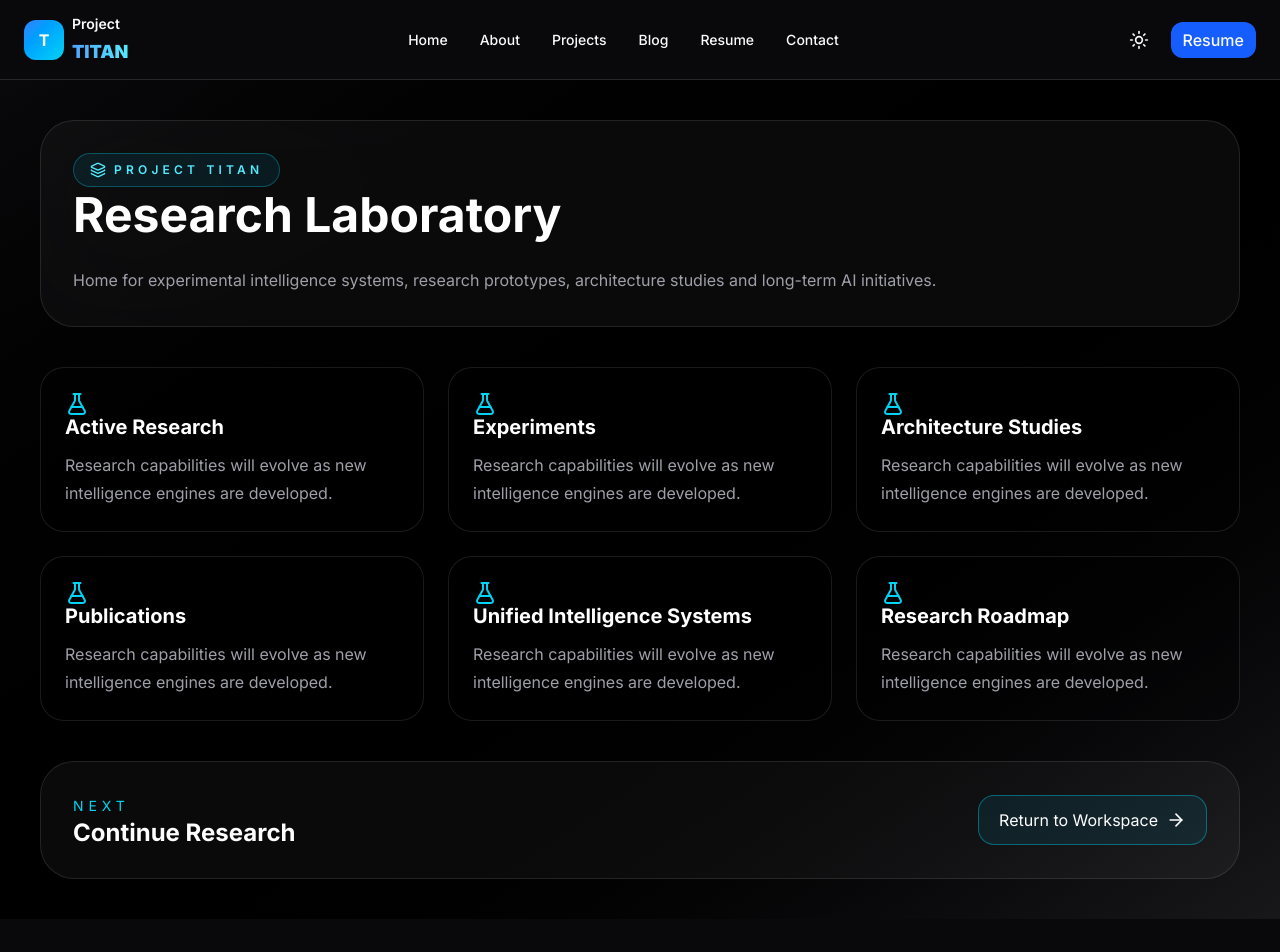
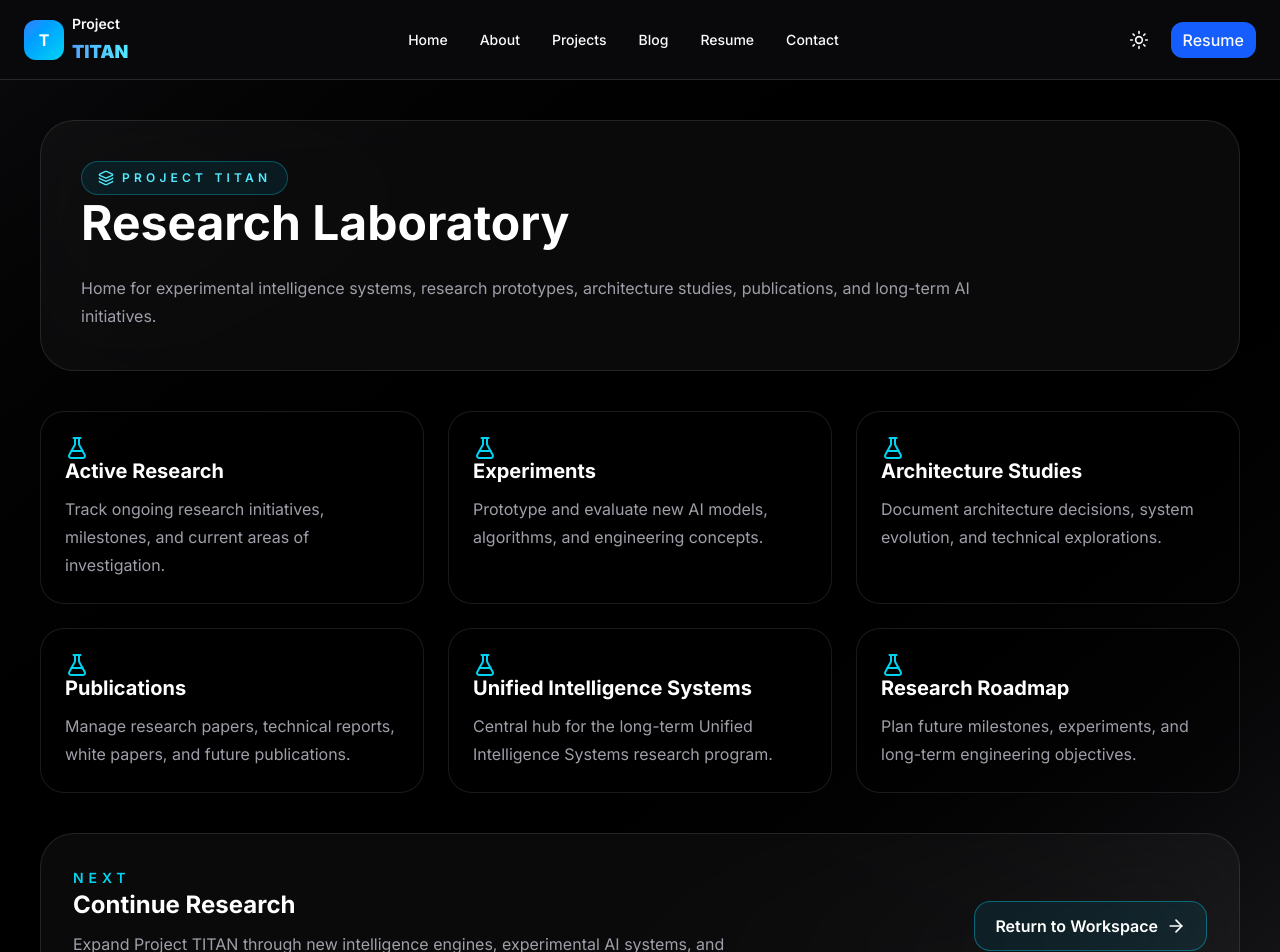
Before and after one commit to Harikrushnareddyvangala/project-titan, a Next.js app in the folder apps/web/: page /workspace/research in a window 1280 px wide. Shown: the top 952 px of the page. Before the commit the page ends 919 px from the top, so only its background shows below. Built offline with nearby package versions, Linux system fonts and the light colour scheme.

Commit message:
Commit 0196&0197-feat(workspace): enhance research workspace

```diff
--- a/apps/web/src/components/workspace/research/ResearchWorkspace.tsx
+++ b/apps/web/src/components/workspace/research/ResearchWorkspace.tsx
@@ -1,19 +1,46 @@
 "use client";
 
 import Link from "next/link";
-import {
-  ArrowRight,
-  FlaskConical,
-  Layers3,
-} from "lucide-react";
+import { ArrowRight, FlaskConical, Layers3 } from "lucide-react";
+
+const researchModules = [
+  {
+    title: "Active Research",
+    description:
+      "Track ongoing research initiatives, milestones, and current areas of investigation.",
+  },
+  {
+    title: "Experiments",
+    description:
+      "Prototype and evaluate new AI models, algorithms, and engineering concepts.",
+  },
+  {
+    title: "Architecture Studies",
+    description:
+      "Document architecture decisions, system evolution, and technical explorations.",
+  },
+  {
+    title: "Publications",
+    description:
+      "Manage research papers, technical reports, white papers, and future publications.",
+  },
+  {
+    title: "Unified Intelligence Systems",
+    description:
+      "Central hub for the long-term Unified Intelligence Systems research program.",
+  },
+  {
+    title: "Research Roadmap",
+    description:
+      "Plan future milestones, experiments, and long-term engineering objectives.",
+  },
+];
 
 export function ResearchWorkspace() {
   return (
     <main className="min-h-screen bg-gradient-to-br from-zinc-950 via-black to-zinc-900 text-white">
       <div className="mx-auto max-w-7xl px-6 py-10 md:px-10">
-
-        <section className="rounded-[34px] border border-white/10 bg-white/[0.04] p-8 backdrop-blur-3xl">
-
+        <section className="rounded-[34px] border border-white/10 bg-white/[0.04] p-8 backdrop-blur-3xl md:p-10">
           <div className="inline-flex items-center rounded-full border border-cyan-400/30 bg-cyan-500/10 px-4 py-2">
             <Layers3 className="mr-2 h-4 w-4 text-cyan-300" />
             <span className="text-xs font-semibold uppercase tracking-[0.35em] text-cyan-300">
@@ -27,66 +54,83 @@ export function ResearchWorkspace() {
 
           <p className="mt-6 max-w-4xl text-zinc-400 leading-8">
             Home for experimental intelligence systems, research prototypes,
-            architecture studies and long-term AI initiatives.
+            architecture studies, publications, and long-term AI initiatives.
           </p>
-
         </section>
 
         <section className="mt-10 grid gap-6 md:grid-cols-2 xl:grid-cols-3">
-
-          <ModuleCard title="Active Research" />
-          <ModuleCard title="Experiments" />
-          <ModuleCard title="Architecture Studies" />
-          <ModuleCard title="Publications" />
-          <ModuleCard title="Unified Intelligence Systems" />
-          <ModuleCard title="Research Roadmap" />
-
+          {researchModules.map((module) => (
+            <ModuleCard
+              key={module.title}
+              title={module.title}
+              description={module.description}
+            />
+          ))}
         </section>
 
         <WorkspaceFooter
           href="/workspace"
           label="Return to Workspace"
         />
-
       </div>
     </main>
   );
 }
 
-function ModuleCard({ title }: { title: string }) {
+interface ModuleCardProps {
+  title: string;
+  description: string;
+}
+
+function ModuleCard({
+  title,
+  description,
+}: ModuleCardProps) {
   return (
-    <div className="rounded-3xl border border-white/10 bg-black/30 p-6">
+    <div className="rounded-3xl border border-white/10 bg-black/30 p-6 transition-all duration-300 hover:border-cyan-400/30 hover:bg-black/40">
       <FlaskConical className="h-6 w-6 text-cyan-400" />
-      <h3 className="mt-5 text-xl font-bold">{title}</h3>
+
+      <h3 className="mt-5 text-xl font-bold text-white">
+        {title}
+      </h3>
+
       <p className="mt-3 leading-7 text-zinc-400">
-        Research capabilities will evolve as new intelligence engines are developed.
+        {description}
       </p>
     </div>
   );
 }
 
+interface WorkspaceFooterProps {
+  href: string;
+  label: string;
+}
+
 function WorkspaceFooter({
   href,
   label,
-}: {
-  href: string;
-  label: string;
-}) {
+}: WorkspaceFooterProps) {
   return (
-    <section className="mt-10 rounded-[34px] border border-white/10 bg-white/[0.04] p-8">
-      <div className="flex items-center justify-between">
+    <section className="mt-10 rounded-[34px] border border-white/10 bg-white/[0.04] p-8 backdrop-blur-3xl">
+      <div className="flex flex-col gap-6 md:flex-row md:items-center md:justify-between">
         <div>
-          <p className="text-sm uppercase tracking-[0.35em] text-cyan-400">
+          <p className="text-sm font-semibold uppercase tracking-[0.35em] text-cyan-400">
             Next
           </p>
-          <h2 className="mt-3 text-2xl font-bold">
+
+          <h2 className="mt-3 text-2xl font-bold text-white">
             Continue Research
           </h2>
+
+          <p className="mt-3 max-w-2xl text-zinc-400">
+            Expand Project TITAN through new intelligence engines, experimental
+            AI systems, and long-term research initiatives.
+          </p>
         </div>
 
         <Link
           href={href}
-          className="inline-flex items-center rounded-2xl border border-cyan-400/40 bg-cyan-500/10 px-5 py-3 text-cyan-300"
+          className="inline-flex items-center rounded-2xl border border-cyan-400/40 bg-cyan-500/10 px-5 py-3 font-semibold text-cyan-300 transition hover:bg-cyan-500/20"
         >
           {label}
           <ArrowRight className="ml-2 h-5 w-5" />
```
